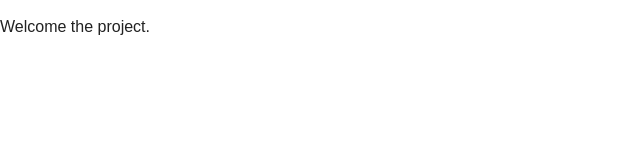
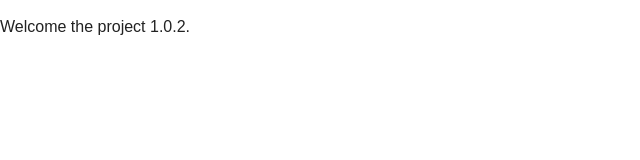
Before and after one commit to sarkani2/applicationdemo, a plain HTML site: page index.html in a window 1280 px wide. Shown: the full height of the page, 0-640 px from the left. Drawn offline with nearby package versions, Linux system fonts and the light colour scheme.

Commit message:
Applying hotfix2

```diff
--- a/index.html
+++ b/index.html
@@ -17,7 +17,7 @@
 
 
 
-        <p>Welcome the project.</p>
+        <p>Welcome the project 1.0.2.</p>
 
         <script src="//ajax.googleapis.com/ajax/libs/jquery/1.11.2/jquery.min.js"></script>
         <script>window.jQuery || document.write('<script src="js/vendor/jquery-1.11.2.min.js"><\/script>')</script>
```
